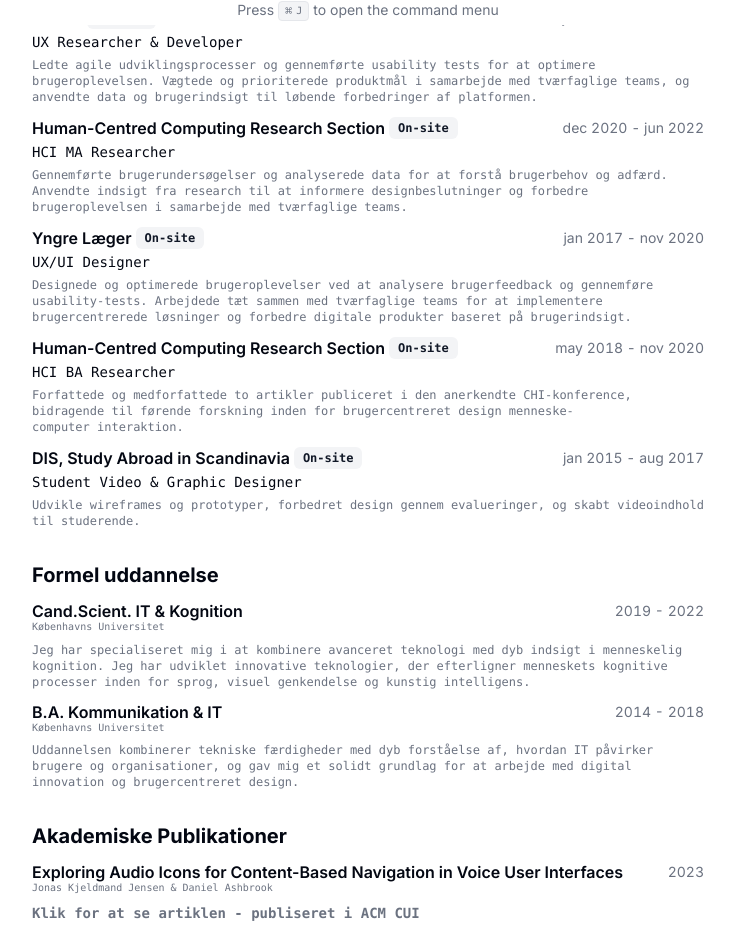
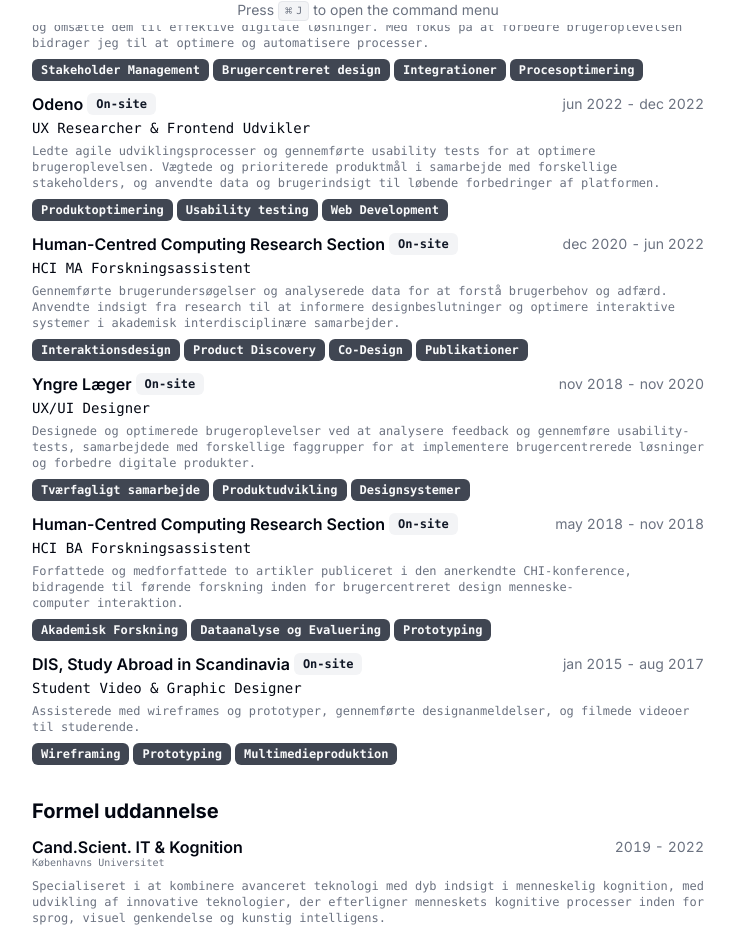
Before and after one commit to QC20/skinny-cv, a Next.js app: page / in a window 1280 px wide. Shown: the part 775-1707 px from the top of the page, without its empty margins (272-1007 px from the left). Built offline with nearby package versions, Linux system fonts and the light colour scheme.

Commit message:
update to badges under jobs and education

```diff
--- a/src/app/page.tsx
+++ b/src/app/page.tsx
@@ -174,6 +174,15 @@ export default function Page() {
               <CardContent className="mt-2 text-xs print:text-[10px]">
                 {work.description}
               </CardContent>
+              <CardContent className="mt-2">
+                <div className="flex flex-wrap gap-1">
+                  {work.skills.map((skill) => (
+                    <Badge key={skill} className="badge-print-override">
+                      {skill}
+                    </Badge>
+                  ))}
+                </div>
+              </CardContent>
             </Card>
           ))}
         </Section>
@@ -198,9 +207,19 @@ export default function Page() {
               <CardContent className="mt-2 text-xs print:text-[9px]">
                 {education.description}
               </CardContent>
+              <CardContent className="mt-2">
+                <div className="flex flex-wrap gap-1">
+                  {education.skills.map((skill) => (
+                    <Badge key={skill} className="badge-print-override">
+                      {skill}
+                    </Badge>
+                  ))}
+                </div>
+              </CardContent>
             </Card>
           ))}
         </Section>
+
 
         <Section>
           <h2 className="text-xl font-bold">Akademiske Publikationer</h2>
@@ -219,7 +238,7 @@ export default function Page() {
               <CardContent className="text-[10px] tabular-nums leading-tight print:text-[10px] print:leading-tight">
                 {Publikationer.author}
               </CardContent>
-              <CardContent className="mt-2 print:text-[12px] font-bold">
+              <CardContent className="mt-1 tabular-nums leading-tight print:text-[12px] print:leading-tight font-bold">
                 <a href={Publikationer.link} className="hover:underline">
                   {Publikationer.sig}
                 </a>
--- a/src/data/resume-data.tsx
+++ b/src/data/resume-data.tsx
@@ -32,7 +32,7 @@ export const RESUME_DATA = {
   about:
     "Detaljeorienteret UX researcher og produktudvikler dedikeret til at skabe produkter af høj kvalitet",
   summary:
-    "Som UX Researcher er jeg specialiseret i at tage digitale produkter fra idé til lancering gennem en dyb forståelse af brugerbehov og adfærd. Jeg trives med at samarbejde med tværfaglige teams og skabe miljøer, hvor alle kan yde deres bedste. I mit arbejde fokuserer jeg på at kombinere kvalitative og kvantitative metoder for at skabe indsigtsfulde løsninger, der forbedrer brugeroplevelsen.",
+    "Som UX Researcher er jeg specialiseret i at tage digitale produkter fra idé til lancering gennem en dyb forståelse af brugerbehov og adfærd. Jeg trives i samarbejdet og overlappet med andre faggrupper, hvor alle kan yde deres bedste. I mit arbejde fokuserer jeg på at kombinere kvalitative og kvantitative metoder for at skabe brugercentrerede løsninger, der skaber værdi for både brugere og virksomhed.",
   avatarUrl: "https://github.com/user-attachments/assets/3e386505-d55a-46f7-ac1a-fe8a42183225",
   personalWebsiteUrl: "https://jonaskjeldmand.vercel.app/about",
   contact: {
@@ -60,16 +60,18 @@ export const RESUME_DATA = {
     {
       school: "Cand.Scient. IT & Kognition",
       degree: "Københavns Universitet",
-      description: "Jeg har specialiseret mig i at kombinere avanceret teknologi med dyb indsigt i menneskelig kognition. Jeg har udviklet innovative teknologier, der efterligner menneskets kognitive processer inden for sprog, visuel genkendelse og kunstig intelligens.",
+      description: "Specialiseret i at kombinere avanceret teknologi med dyb indsigt i menneskelig kognition, med udvikling af innovative teknologier, der efterligner menneskets kognitive processer inden for sprog, visuel genkendelse og kunstig intelligens.",
       start: "2019",
       end: "2022",
+      skills: ["Kognitiv Videnskab", "Kunstig Intelligens", "Sprogteknologi", "Interaktionsdesign"],
     },
     {
       school: "B.A. Kommunikation & IT",
       degree: "Københavns Universitet",
-      description: "Uddannelsen kombinerer tekniske færdigheder med dyb forståelse af, hvordan IT påvirker brugere og organisationer, og gav mig et solidt grundlag for at arbejde med digital innovation og brugercentreret design.",
+      description: "Opnåede et solidt fundament inden for digital innovation og brugercentreret design, der kombinerer tekniske færdigheder med en dyb forståelse af, hvordan IT påvirker brugere og organisationer.",
       start: "2014",
       end: "2018",
+      skills: ["Brugercentreret design", "Konceptudvikling", "Emperiske metoder"],
     },
   ],
 
@@ -111,50 +113,55 @@ export const RESUME_DATA = {
       start: "dec 2022",
       end: null,
       description:
-        "Arbejder tæt sammen med tværfaglige teams for at udvikle brugercentrerede digitale løsninger. Jeg var ansvarlig for at identificere brugernes behov gennem løbende dialog med interessenter og omsætte dem til effektive teknologiske løsninger. Med fokus på at forbedre brugeroplevelsen bidrager jeg til at optimere og automatisere processer.",
-    },
+        "Jeg er ansvarlig for at identificere brugernes behov gennem løbende dialog med interessenter og omsætte dem til effektive digitale løsninger. Med fokus på at forbedre brugeroplevelsen bidrager jeg til at optimere og automatisere processer.",
+      skills: ["Stakeholder Management", "Brugercentreret design", "Integrationer", "Procesoptimering"],
+      },
     {
       company: "Odeno",
       link: "https://www.linkedin.com/company/odeno/",
       badges: ["On-site"],
-      title: "UX Researcher & Developer",
+      title: "UX Researcher & Frontend Udvikler",
       logo: ParabolLogo,
       start: "jun 2022",
       end: "dec 2022",
       description:
-        "Ledte agile udviklingsprocesser og gennemførte usability tests for at optimere brugeroplevelsen. Vægtede og prioriterede produktmål i samarbejde med tværfaglige teams, og anvendte data og brugerindsigt til løbende forbedringer af platformen.",
-    },
+        "Ledte agile udviklingsprocesser og gennemførte usability tests for at optimere brugeroplevelsen. Vægtede og prioriterede produktmål i samarbejde med forskellige stakeholders, og anvendte data og brugerindsigt til løbende forbedringer af platformen.",
+      skills: ["Produktoptimering", "Usability testing", "Web Development"],
+      },
     {
       company: "Human-Centred Computing Research Section",
       link: "https://di.ku.dk/english/research/human-centred-computing/",
       badges: ["On-site"],
-      title: "HCI MA Researcher",
+      title: "HCI MA Forskningsassistent",
       logo: ClevertechLogo,
       start: "dec 2020",
       end: "jun 2022",
       description:
-        "Gennemførte brugerundersøgelser og analyserede data for at forstå brugerbehov og adfærd. Anvendte indsigt fra research til at informere designbeslutninger og forbedre brugeroplevelsen i samarbejde med tværfaglige teams.",
-    },
+        "Gennemførte brugerundersøgelser og analyserede data for at forstå brugerbehov og adfærd. Anvendte indsigt fra research til at informere designbeslutninger og optimere interaktive systemer i akademisk interdisciplinære samarbejder.",
+      skills: ["Interaktionsdesign", "Product Discovery", "Co-Design", "Publikationer"],
+      },
     {
       company: "Yngre Læger",
       link: "https://laeger.dk/foreninger/yngre-laeger",
       badges: ["On-site"],
       title: "UX/UI Designer",
       logo: JojoMobileLogo,
-      start: "jan 2017",
+      start: "nov 2018",
       end: "nov 2020",
       description:
-        "Designede og optimerede brugeroplevelser ved at analysere brugerfeedback og gennemføre usability-tests. Arbejdede tæt sammen med tværfaglige teams for at implementere brugercentrerede løsninger og forbedre digitale produkter baseret på brugerindsigt.",
-    },
+        "Designede og optimerede brugeroplevelser ved at analysere feedback og gennemføre usability-tests, samarbejdede med forskellige faggrupper for at implementere brugercentrerede løsninger og forbedre digitale produkter.",
+      skills: ["Tværfagligt samarbejde", "Produktudvikling", "Designsystemer"],
+      },
     {
       company: "Human-Centred Computing Research Section",
       link: "https://di.ku.dk/english/research/human-centred-computing/",
       badges: ["On-site"],
-      title: "HCI BA Researcher",
+      title: "HCI BA Forskningsassistent",
       logo: NSNLogo,
       start: "may 2018",
-      end: "nov 2020",
+      end: "nov 2018",
       description: "Forfattede og medforfattede to artikler publiceret i den anerkendte CHI-konference, bidragende til førende forskning inden for brugercentreret design menneske-computer interaktion.",
+      skills: ["Akademisk Forskning", "Dataanalyse og Evaluering", "Prototyping"],
     },
     {
       company: "DIS, Study Abroad in Scandinavia",
@@ -164,7 +171,8 @@ export const RESUME_DATA = {
       logo: NSNLogo,
       start: "jan 2015",
       end: "aug 2017",
-      description: "Udvikle wireframes og prototyper, forbedret design gennem evalueringer, og skabt videoindhold til studerende.",
+      description: "Assisterede med wireframes og prototyper, gennemførte designanmeldelser, og filmede videoer til studerende.",
+      skills: ["Wireframing", "Prototyping", "Multimedieproduktion"],
     },
   ],
 
@@ -172,8 +180,11 @@ export const RESUME_DATA = {
 
   skills: [
     "Designtænkning",
+    "Brugercentreret Design",
     "Prototyping",
+    "Interaktionsdesign",
     "Brugerfeedback",
+    "Empati",
     "Agil og iterativ Metodik",
     "Kvalitative og kvantitative forskningsmetoder",
     "Dataanslyse",
@@ -188,6 +199,8 @@ export const RESUME_DATA = {
     "User Research",
     "Co-Design",
     "Usability Testing",
+    "Brugerrejser",
+    "Product Discovery",
   ],
 
 
```
